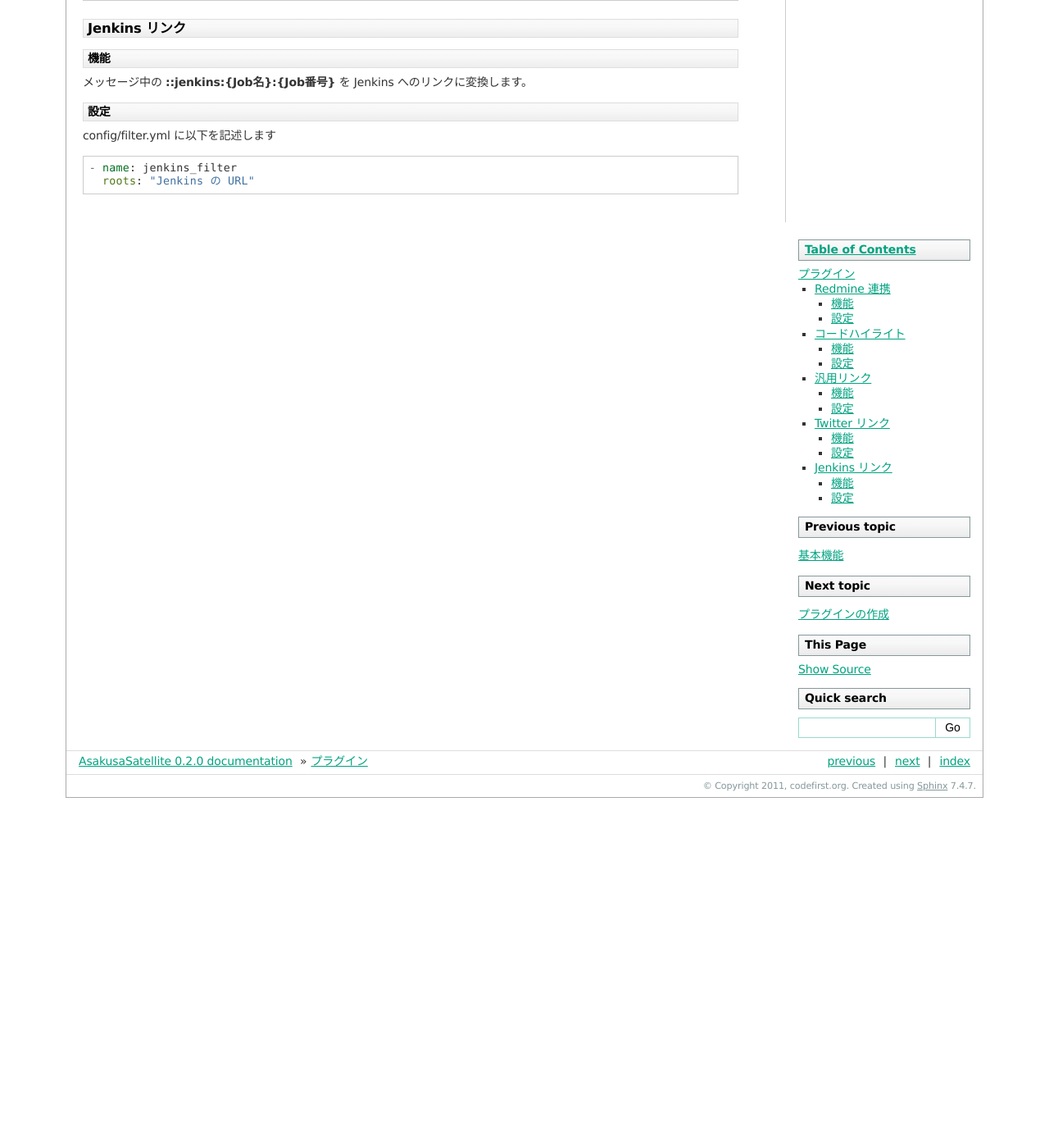
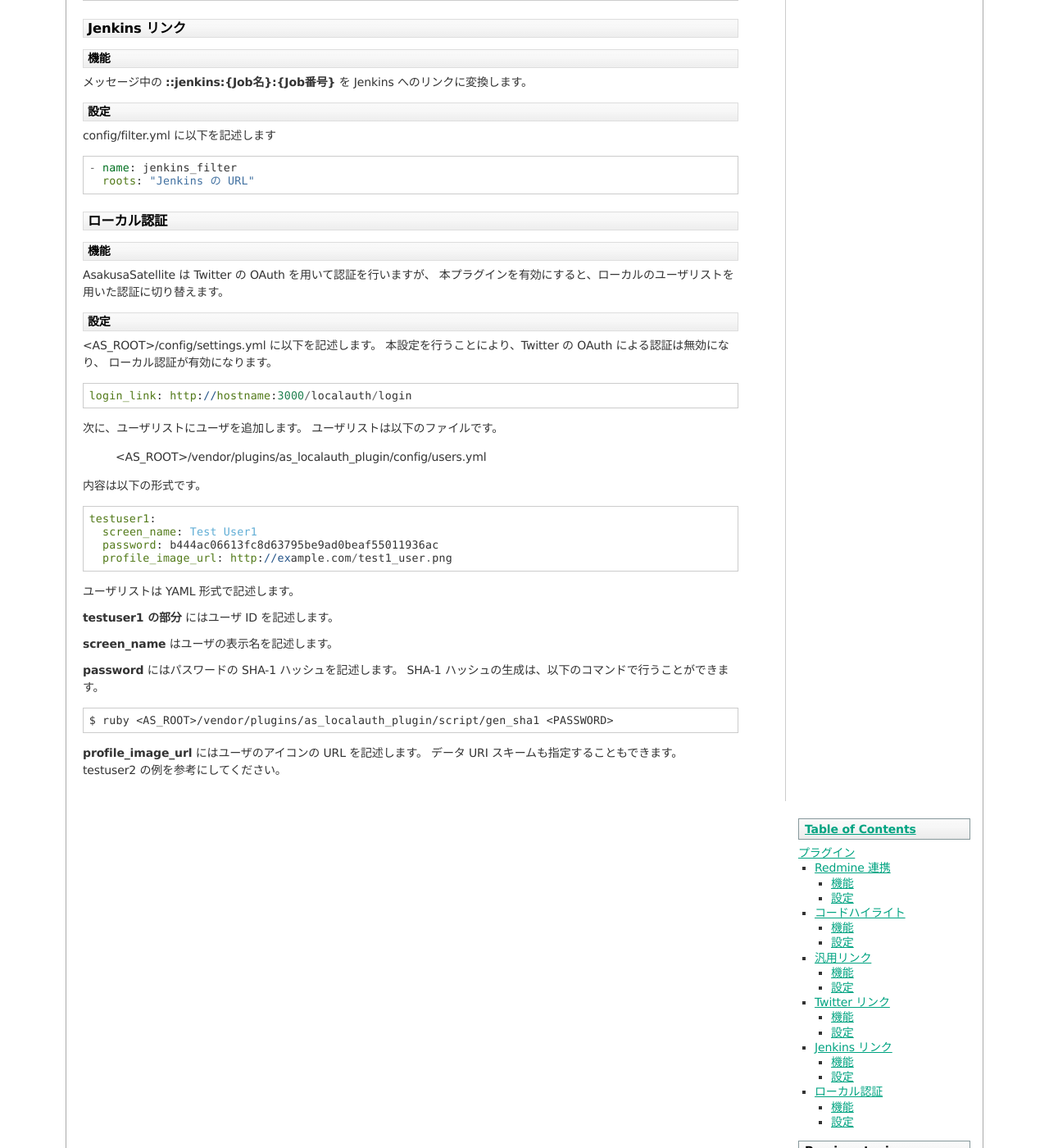
Before and after one commit to codefirst/asakusa-satellite-manual, a Sphinx documentation site: the page built from source/plugin.rst, in a window 1280 px wide and 1400 px high, scrolled down 1523 px. Shown: the whole window at 82% size. Built offline with Sphinx 7.4.7, drawn with Linux system fonts in a browser that asks for light colours; before the commit the page ends 2496 px from its top, so only the background shows below that.

Commit message:
Added: local_auth plugin description

```diff
--- a/README.markdown
+++ b/README.markdown
@@ -19,7 +19,7 @@
 ----------------
 
     $ vim source/index.rst
-    $ rm build/doctrees
+    $ rm -rf build/doctrees
     $ make clean html
     $ cd build/html/
     $ git commit -a -m "Updated manual contents"
--- a/source/plugin.rst
+++ b/source/plugin.rst
@@ -109,3 +109,51 @@
 
   - name: jenkins_filter
     roots: "Jenkins の URL"
+
+ローカル認証
+-----------------------
+機能
+^^^^^^^^^^^^^^^^^^^^^^^
+AsakusaSatellite は Twitter の OAuth を用いて認証を行いますが、
+本プラグインを有効にすると、ローカルのユーザリストを用いた認証に切り替えます。
+
+設定
+^^^^^^^^^^^^^^^^^^^^^^^
+<AS_ROOT>/config/settings.yml に以下を記述します。
+本設定を行うことにより、Twitter の OAuth による認証は無効になり、
+ローカル認証が有効になります。
+
+.. code-block:: ruby
+
+  login_link: http://hostname:3000/localauth/login
+
+次に、ユーザリストにユーザを追加します。
+ユーザリストは以下のファイルです。
+
+  <AS_ROOT>/vendor/plugins/as_localauth_plugin/config/users.yml
+
+内容は以下の形式です。
+
+.. code-block:: ruby
+
+  testuser1:
+    screen_name: Test User1
+    password: b444ac06613fc8d63795be9ad0beaf55011936ac
+    profile_image_url: http://example.com/test1_user.png
+
+ユーザリストは YAML 形式で記述します。
+
+**testuser1 の部分** にはユーザ ID を記述します。
+
+**screen_name** はユーザの表示名を記述します。
+
+**password** にはパスワードの SHA-1 ハッシュを記述します。
+SHA-1 ハッシュの生成は、以下のコマンドで行うことができます。
+
+.. code-block:: sh
+
+  $ ruby <AS_ROOT>/vendor/plugins/as_localauth_plugin/script/gen_sha1 <PASSWORD>
+
+**profile_image_url** にはユーザのアイコンの URL を記述します。
+データ URI スキームも指定することもできます。
+testuser2 の例を参考にしてください。
```
